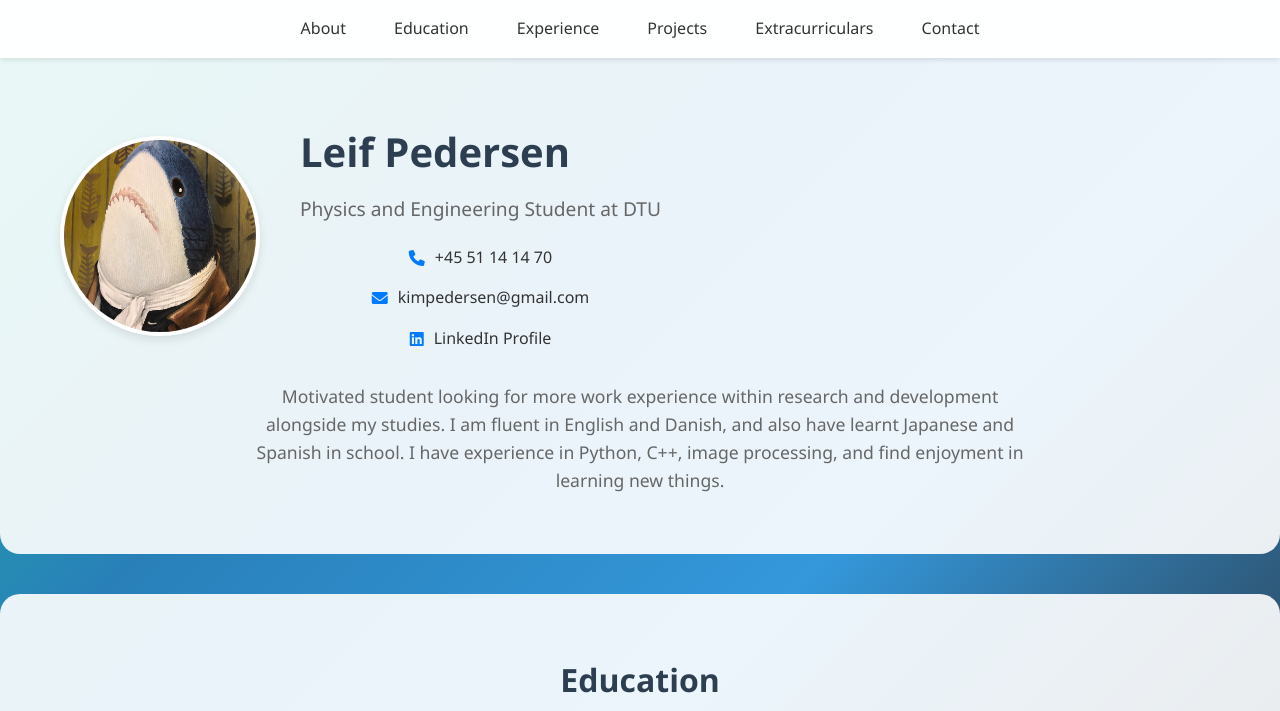
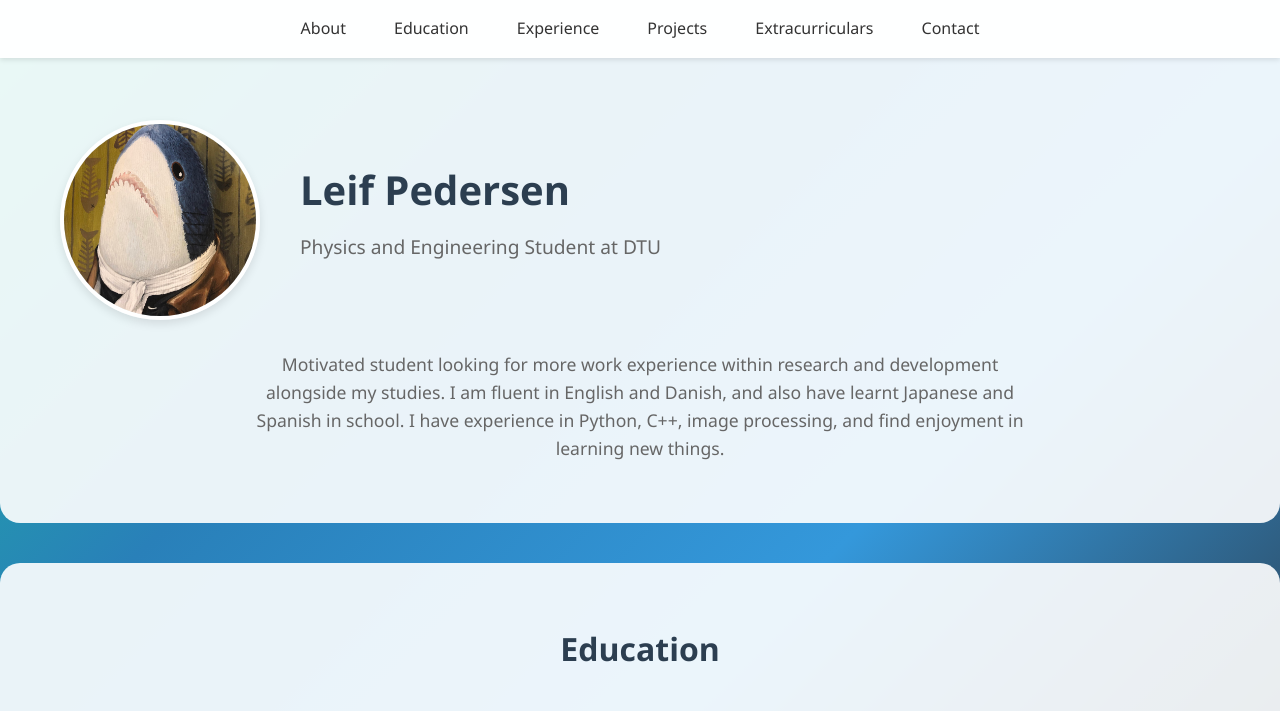
Before and after one commit to PedersenL/pedersenl.github.com, a plain HTML site: page index.html in a window 1280 px wide. Shown: the top 711 px of the page. Drawn offline with Linux system fonts and the light colour scheme.

Commit message:
one last :)

```diff
--- a/index.html
+++ b/index.html
@@ -31,10 +31,6 @@
                     <div class="profile-info">
                         <h1>Leif Pedersen</h1>
                         <p class="tagline">Physics and Engineering Student at DTU</p>
-                        <div class="contact-info">
-                            <p><i class="fas fa-phone"></i> +45 51 14 14 70</p>
-                            <p><i class="fas fa-envelope"></i> <a href="mailto:kimpedersen@gmail.com">kimpedersen@gmail.com</a></p>
-                            <p><i class="fab fa-linkedin"></i> <a href="https://www.linkedin.com/in/leif-pedersen-598104231/" target="_blank">LinkedIn Profile</a></p>
                         </div>
                     </div>
                 </div>
```
